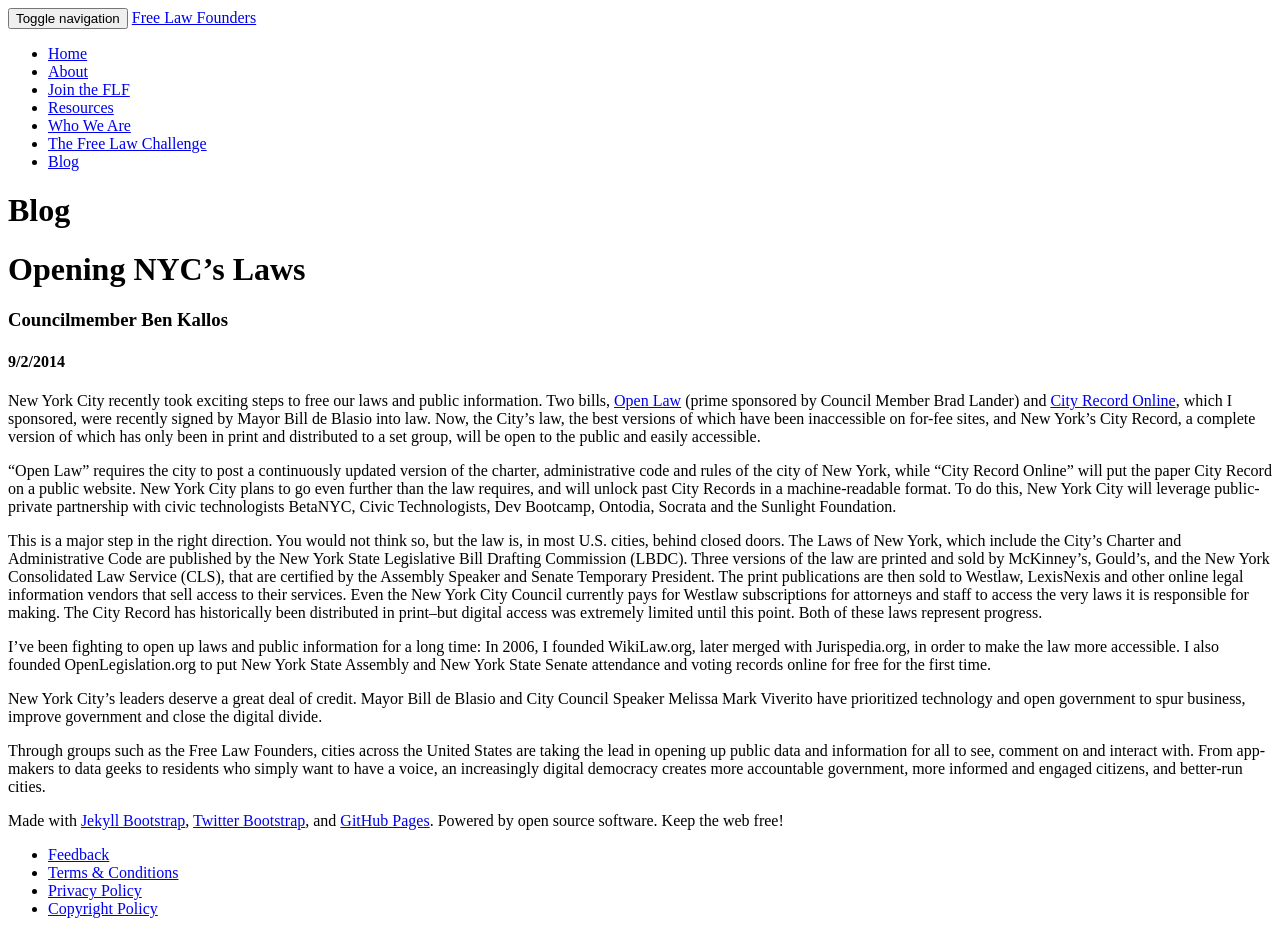
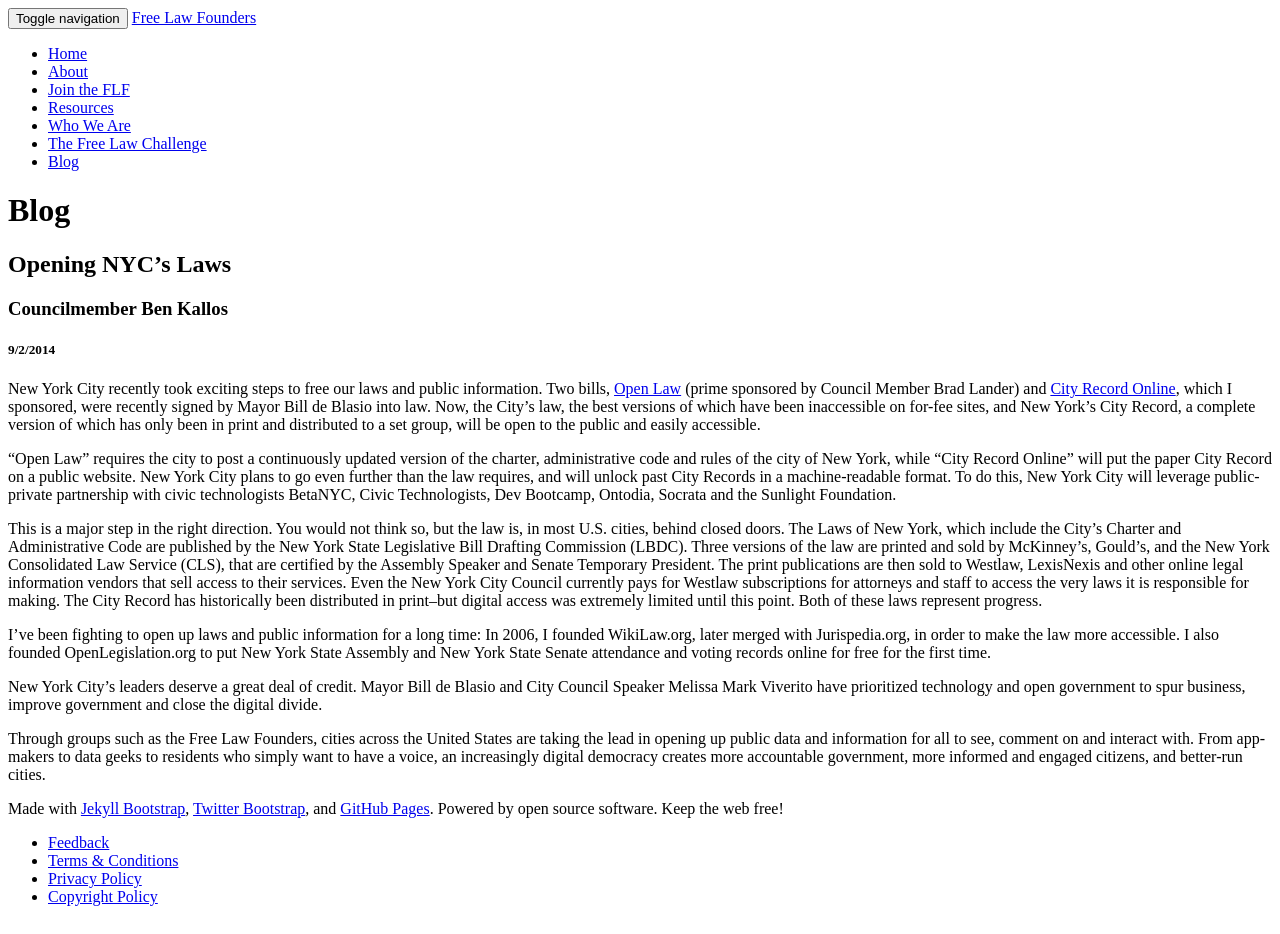
Before and after one commit to opengovfoundation/free-law-founders-site, a Jekyll site: the page built from blog.md, in a window 1280 px wide. Built offline with Jekyll 4.4.1, drawn with Linux system fonts in a browser that asks for light colours; nearby versions of some CDN libraries.

```diff
--- a/blog.md
+++ b/blog.md
@@ -5,9 +5,9 @@ permalink: "blog/"
 ---
 {% include JB/setup %}
 
-#Opening NYC's Laws
+##Opening NYC's Laws
 ###Councilmember Ben Kallos
-####9/2/2014
+#####9/2/2014
 
 New York City recently took exciting steps to free our laws and public information. Two bills, [Open Law](http://on.nyc.gov/1q70OBp) (prime sponsored by Council Member Brad Lander) and [City Record Online](http://on.nyc.gov/1q70YIZ), which I sponsored, were recently signed by Mayor Bill de Blasio into law. Now, the City's law, the best versions of which have been inaccessible on for-fee sites, and New York's City Record, a complete version of which has only been in print and distributed to a set group, will be open to the public and easily accessible.
 
```
